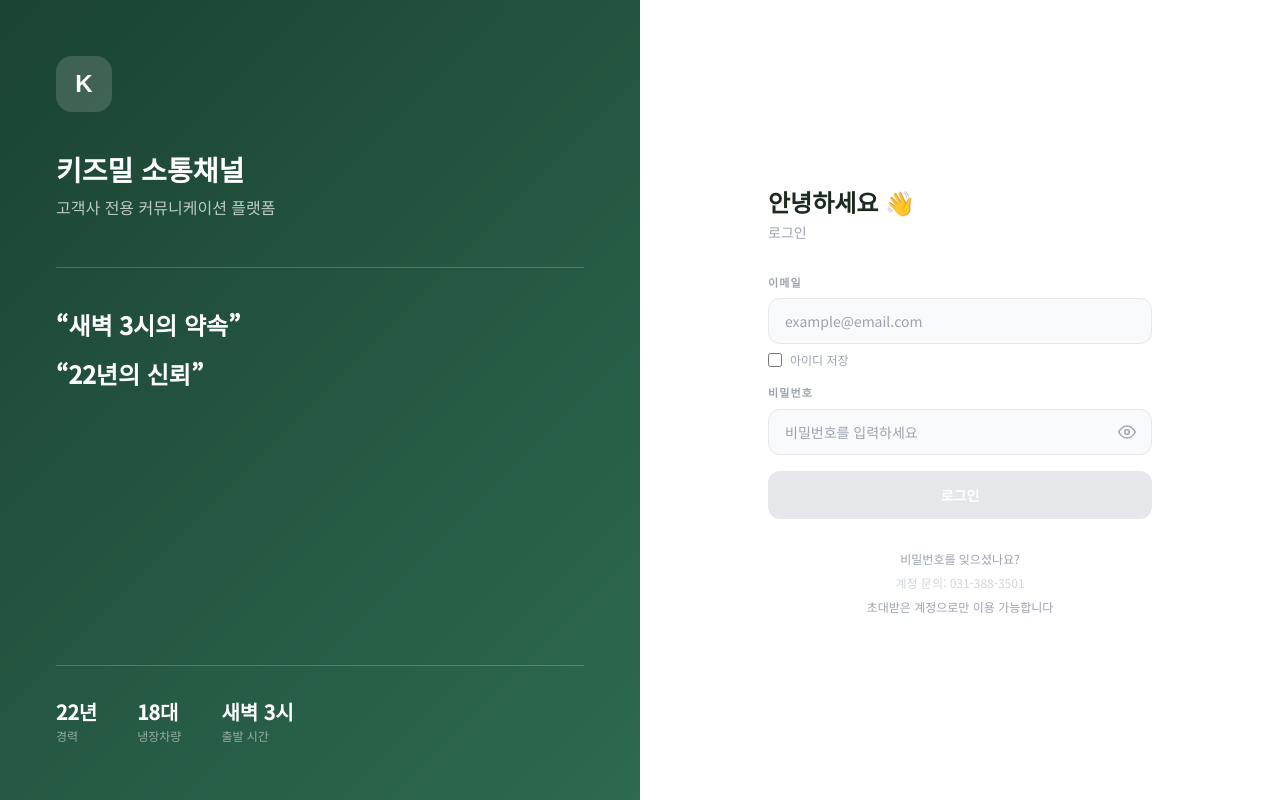
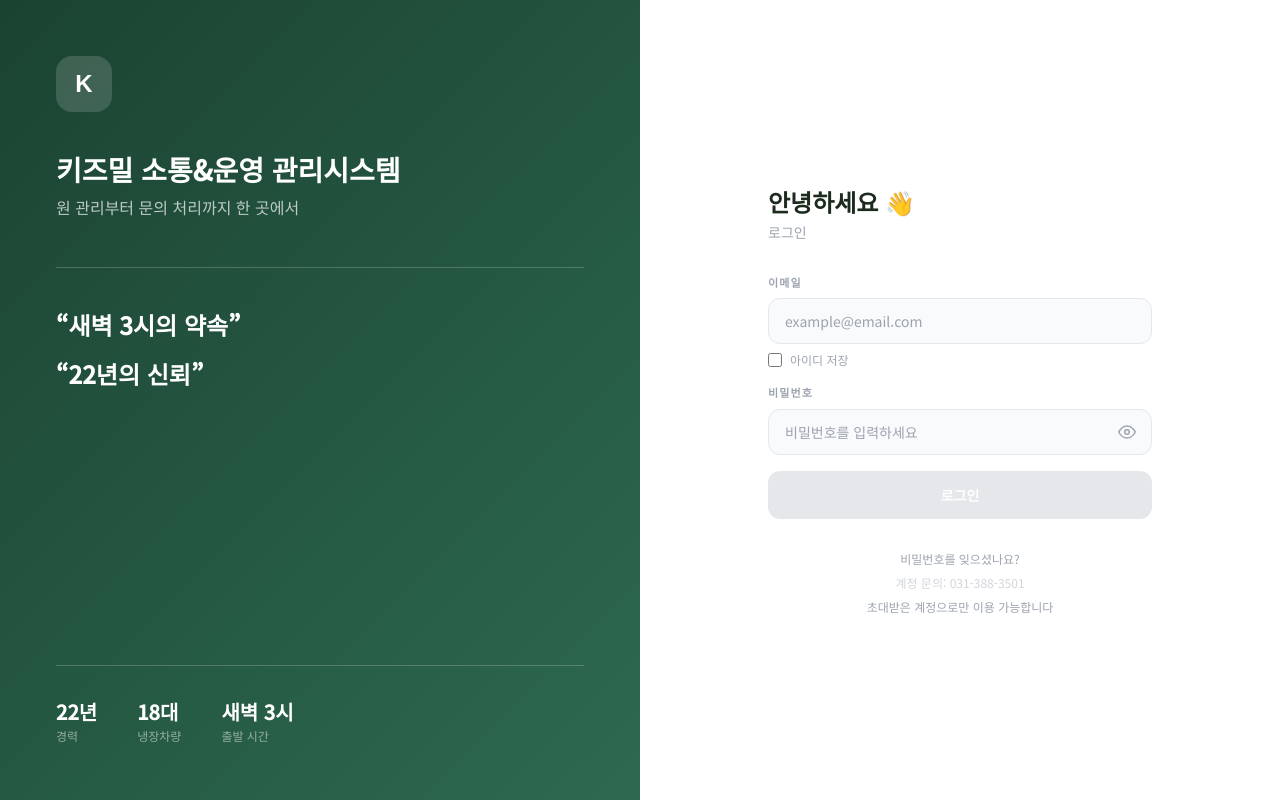
Before and after one commit to yuher826/kizmeal-renewal, a Next.js app: page /board/login in a window 1280 px wide. Built offline with nearby package versions, Linux system fonts and the light colour scheme; no server answers.

Commit message:
fix: 사이드바 설명박스 가독성 + 로그인 타이틀 수정

```diff
--- a/app/board/login/page.tsx
+++ b/app/board/login/page.tsx
@@ -103,9 +103,9 @@ export default function BoardLoginPage() {
             K
           </div>
           <h1 className="text-[28px] font-bold text-white leading-tight mb-2">
-            키즈밀 소통채널
+            키즈밀 소통&amp;운영 관리시스템
           </h1>
-          <p className="text-white/70 text-base">고객사 전용 커뮤니케이션 플랫폼</p>
+          <p className="text-white/70 text-base">원 관리부터 문의 처리까지 한 곳에서</p>
 
           <div className="mt-12 pt-10 border-t border-white/20 space-y-4">
             <p className="text-white text-2xl font-bold leading-snug">&ldquo;새벽 3시의 약속&rdquo;</p>
--- a/components/board/BoardSidebar.tsx
+++ b/components/board/BoardSidebar.tsx
@@ -97,8 +97,8 @@ export default function BoardSidebar() {
                 {tab.items.map(renderItem)}
               </div>
               <div className="mt-auto pt-4">
-                <div className="bg-[#F6FAF6] border border-[#E8F5E9] rounded-xl px-3.5 py-3">
-                  <p className="text-[11px] leading-relaxed text-[#40916C]">{tab.description}</p>
+                <div className="bg-[#F6FAF6] border border-[#2D6A4F]/20 rounded-xl p-4">
+                  <p className="text-sm leading-relaxed text-gray-600">{tab.description}</p>
                 </div>
               </div>
             </>
```
